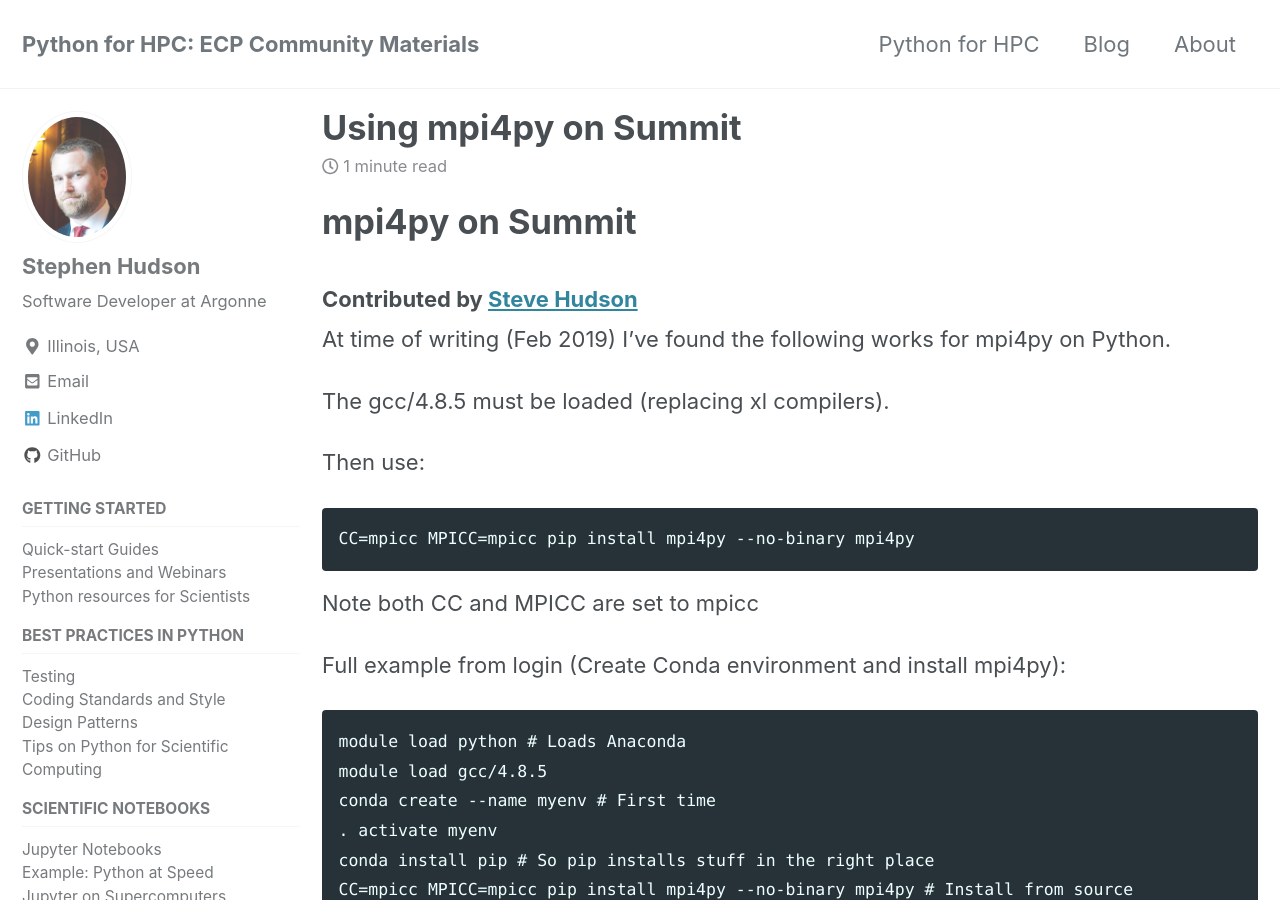
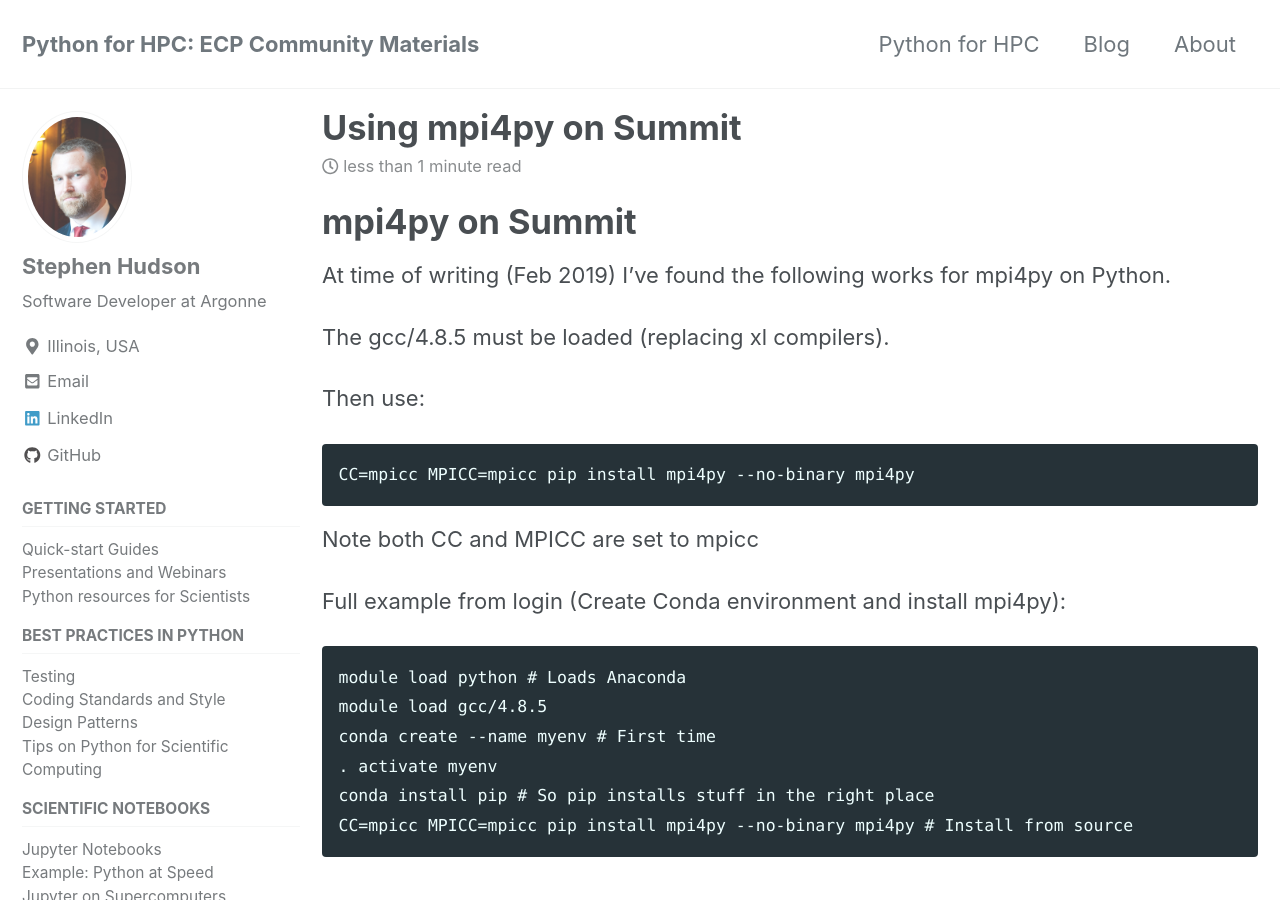
Before and after one commit to betterscientificsoftware/python-for-hpc, a Jekyll site: the page built from _posts/2019-04-18-summit-mpi4py-note.md, in a window 1280 px wide and 900 px high. Built offline with Jekyll 4.4.1, drawn with Linux system fonts in a browser that asks for light colours; cached includes are drawn as plain includes; nearby versions of some CDN libraries; comment, search, counter and statistics services are not loaded.

Commit message:
Remove contributed by line

```diff
--- a/_posts/2019-04-18-summit-mpi4py-note.md
+++ b/_posts/2019-04-18-summit-mpi4py-note.md
@@ -12,8 +12,6 @@ sidebar:
 
 mpi4py on Summit
 ================
-
-### Contributed by [Steve Hudson](https://github.com/shuds13)
 
 At time of writing (Feb 2019) I've found the following works for mpi4py on Python.
 
```
